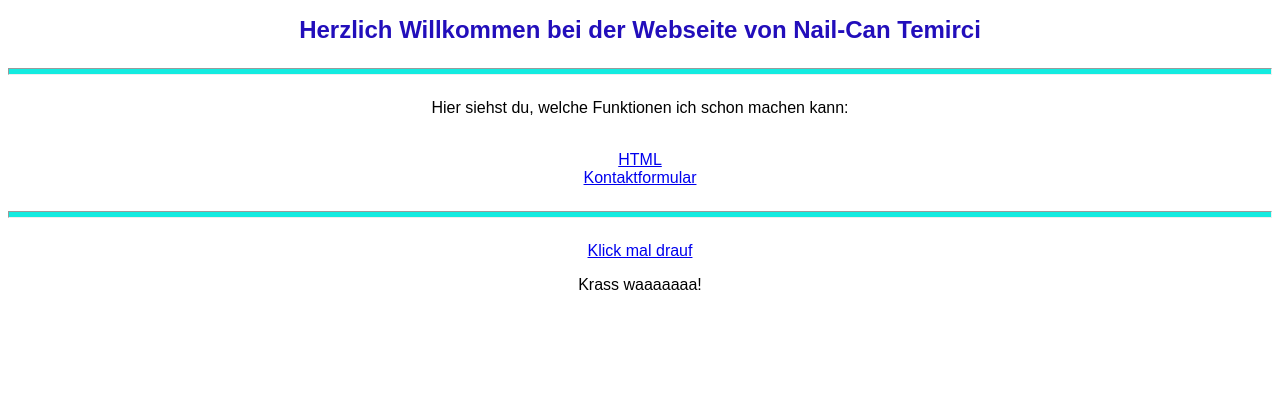
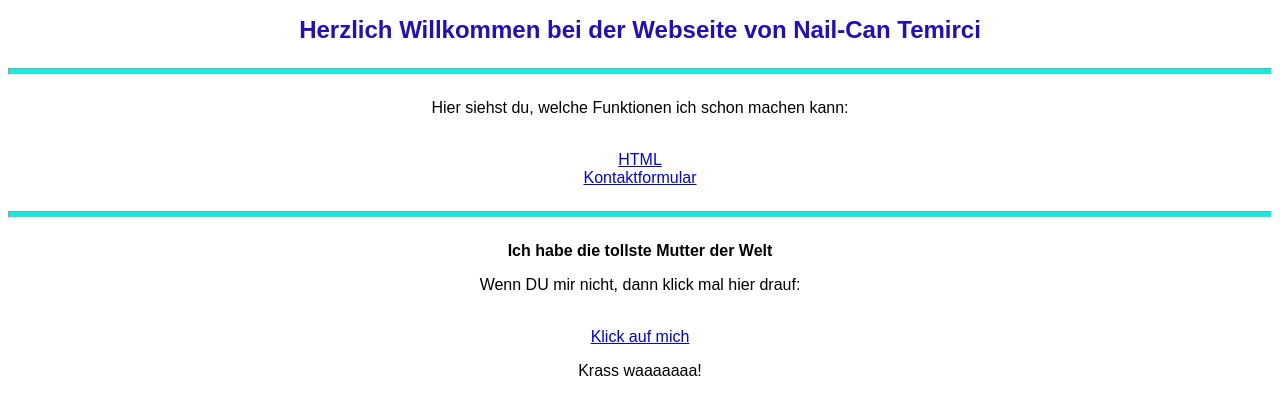
Before and after one commit to nailcan3883/page, a plain HTML site: page index.html in a window 1280 px wide. Drawn offline with Linux system fonts and the light colour scheme.

Commit message:
Update index.html

```diff
--- a/index.html
+++ b/index.html
@@ -4,7 +4,7 @@
 <html>
 
         <head>
-                <title><center>Hauptseite</center></title>
+                <title>Nail-Cans Hauptseite</title>
                 <meta charset="utf-8">
                 <link rel="stylesheet" type="text/css" href="stylesheet.css">
 
@@ -25,7 +25,9 @@
                 <a href="html.html">HTML</a><br>
                 <a href="kontakt.html">Kontaktformular</a><br>
                 <hr>
-                <a href="lustig.mp4">Klick mal drauf</a>
+                        <b>Ich habe die tollste Mutter der Welt</b><br>
+                        <p>Wenn DU mir nicht, dann klick mal hier drauf:</p><br>
+                <a href="lustig.mp4">Klick auf mich</a>
 
 
                 <p>Krass waaaaaaa!</p>
```
